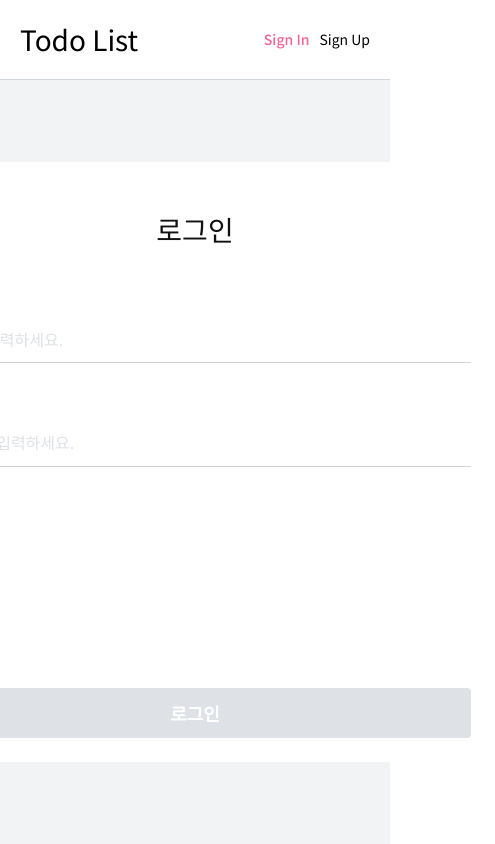
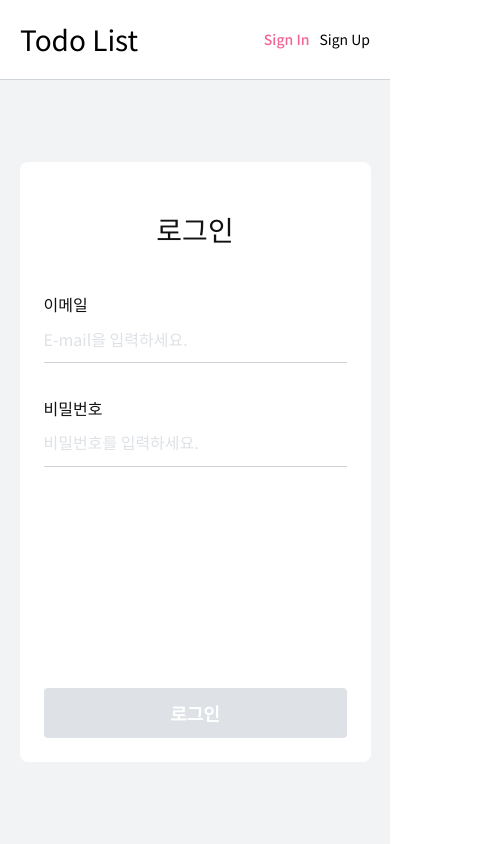
Before and after one commit to eundii/wanted-pre-onboarding-frontend, a React (Create React App) app: page /signin in a window 390 px wide. Shown: the whole page, 495 px wide, since content can reach past the window. Built offline with nearby package versions, Linux system fonts and the light colour scheme.

Commit message:
모바일 스타일 수정

```diff
--- a/src/scss/_layout.scss
+++ b/src/scss/_layout.scss
@@ -46,7 +46,8 @@
 .center-area {
   display: flex;
   flex-direction: column;
-  width: 60rem;
+  max-width: 60rem;
+  width: 90%;
   min-height: 60rem;
   padding: 2.4rem;
   margin: 3rem 0;
```
